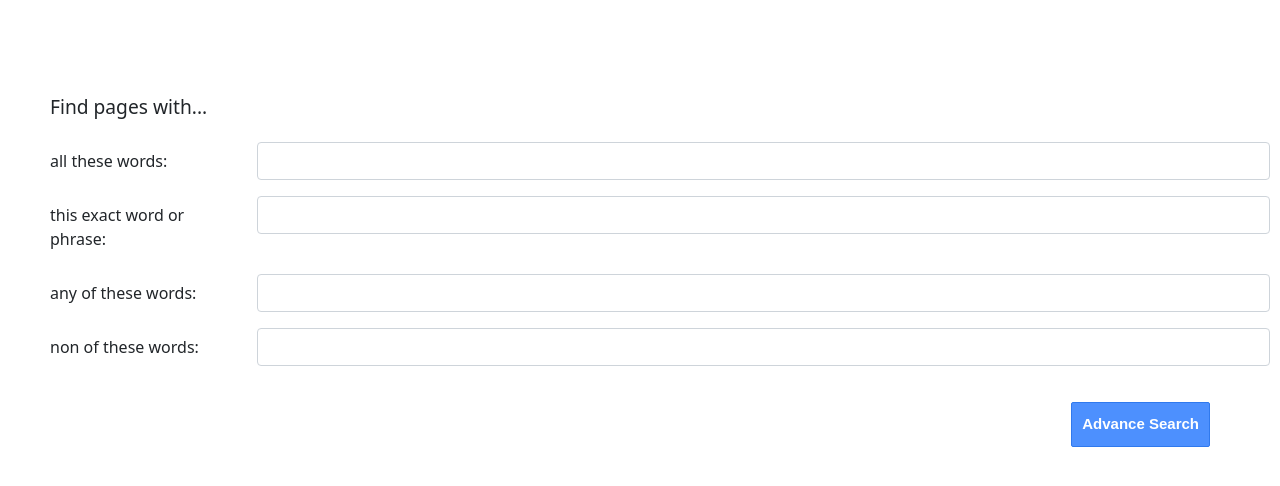
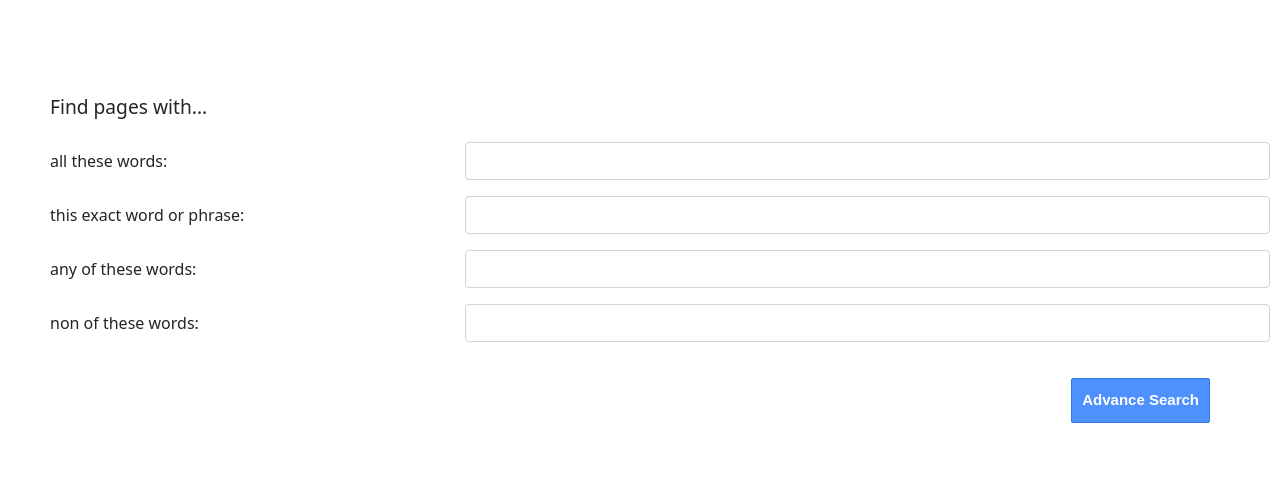
Before and after one commit to bhutoriaumang/Google-Search, a plain HTML site: page advanced_search.html in a window 1280 px wide. Shown: the part 174-660 px from the top of the page. Drawn offline with nearby package versions, Linux system fonts and the light colour scheme.

Commit message:
Final project

```diff
--- a/advanced_search.html
+++ b/advanced_search.html
@@ -9,6 +9,7 @@
       crossorigin="anonymous"
     />
     <link rel="stylesheet" href="style.css" />
+    <meta name="viewport" content="width=device-height,initial-scale=1.0">
   </head>
   <body>
     <div class="top">
@@ -33,33 +34,37 @@
         <div class="advancesearch">
             <p>Find pages with...</p>
             <div class="row mb-3">
-                <label for="colFormLabel" class="col-sm-2 col-form-label">all these words:</label>
-                <div class="col-sm-10">
-                <input type="text" class="form-control" name="q1" id="colFormLabel" >
+                <label for="colFormLabel" class="col-sm-2 col-form-label"><div style="width: max-content;">all these words:</div></label>
+                <div class="col-sm-2"></div>
+                <div class="col-sm-8">
+                <input type="text" class="form-control" name="q1" id="colFormLabel">
                 </div>
             </div>
             <div class="row mb-3">
-                <label for="colFormLabel" class="col-sm-2 col-form-label">this exact word or phrase:</label>
-                <div class="col-sm-10">
+                <label for="colFormLabel" class="col-sm-2 col-form-label"><div style="width: max-content;">this exact word or phrase:</div></label>
+                <div class="col-sm-2"></div>
+                <div class="col-sm-8">
                 <input type="text" class="form-control" name="q2" id="colFormLabel" >
                 </div>
             </div>
             <div class="row mb-3">
-                <label for="colFormLabel" class="col-sm-2 col-form-label">any of these words:</label>
-                <div class="col-sm-10">
+                <label for="colFormLabel" class="col-sm-2 col-form-label"><div style="width: max-content;">any of these words:</div></label>
+                <div class="col-sm-2"></div>
+                <div class="col-sm-8">
                 <input type="text" class="form-control" name="q3" id="colFormLabel" >
                 </div>
             </div>
             <div class="row mb-3">
-                <label for="colFormLabel" class="col-sm-2 col-form-label">non of these words:</label>
-                <div class="col-sm-10">
+                <label for="colFormLabel" class="col-sm-2 col-form-label"><div style="width: max-content;">non of these words:</div></label>
+                <div class="col-sm-2"></div>
+                <div class="col-sm-8">
                 <input type="text" class="form-control" name="q4" id="colFormLabel" >
                 </div>
             </div>
             <input type="text" name="q" hidden>
         </div>
         <div class="bottom" id="advancebottom">
-            <input type="submit" class="submitbutton" id="advancebutton" value="Advance Search" name="btnK">
+            <input type="submit" class="submitbutton" id="advancesubmit" value="Advance Search" name="btnK">
         </div>
     </form>
 </body>
--- a/style.css
+++ b/style.css
@@ -118,7 +118,7 @@ h5{
     font-family: Arial, Helvetica, sans-serif;
 }
 
-#advancebutton{
+#advancebutton,#advancesubmit{
     background-color: #4d90fe;
     border: 1px solid #3079ed;
     border-radius: 2px;
@@ -126,6 +126,9 @@ h5{
     font-weight: bold;
     text-align: center;
     color: white;
+}
+#advancesubmit:hover{
+    background-color: #3f88fd;
 }
 
 .submitbutton:hover{
```
